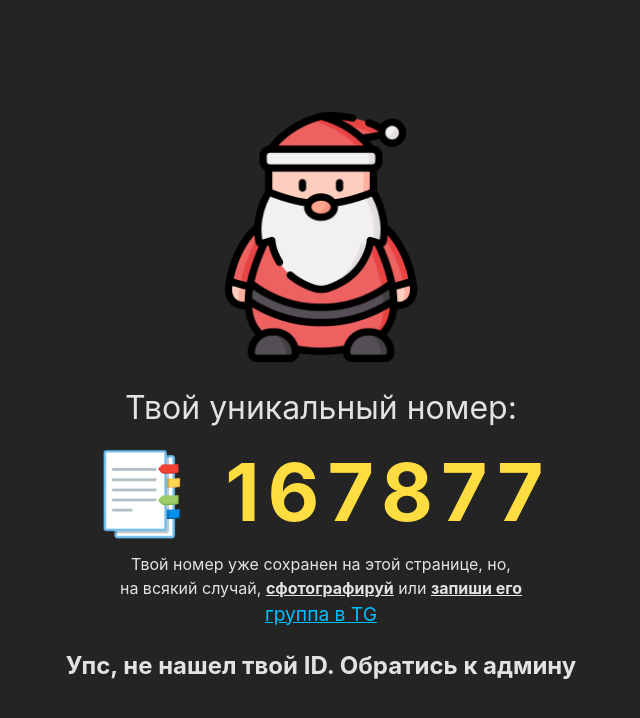
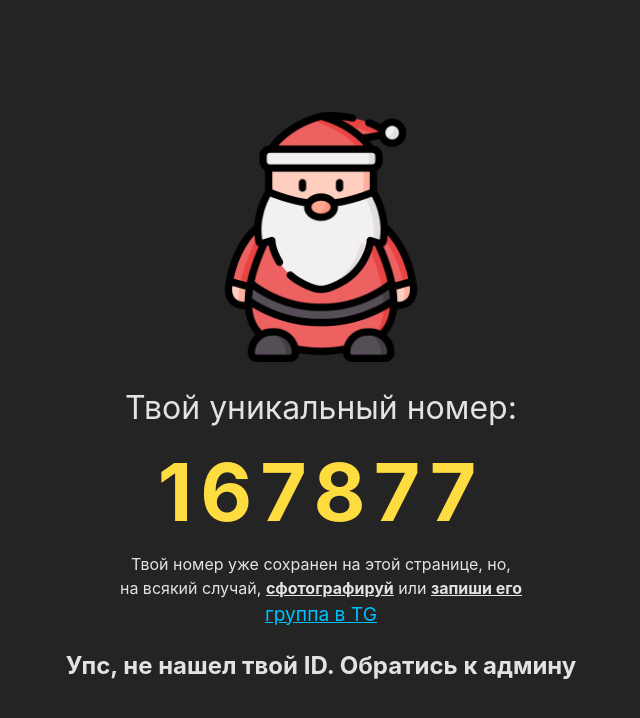
Before and after one commit to vic-kk/Random-Santa, a React (Vite) app: page / in a window 1280 px wide. Shown: the top 718 px of the page, without its empty margins (319-959 px from the left). Built offline with nearby package versions, Linux system fonts and the light colour scheme.

Commit message:
modified:   src/containers/CopyToClipboard/CopyToClipboard.tsx modified:   src/containers/RecipientLine/RecipientLine.tsx

```diff
--- a/src/containers/CopyToClipboard/CopyToClipboard.tsx
+++ b/src/containers/CopyToClipboard/CopyToClipboard.tsx
@@ -6,9 +6,10 @@ interface CopyToClipboardProps {
   title?: string;
   successMessage?: string;
   value: string;
+  showEmoji?: boolean;
 };
 
-const CopyToClipboard = ({ title = 'Нажми, чтобы скопировать', successMessage, value, children }: PropsWithChildren<CopyToClipboardProps>) => {
+const CopyToClipboard = ({ title = 'Нажми, чтобы скопировать', successMessage, value, showEmoji, children }: PropsWithChildren<CopyToClipboardProps>) => {
   const copyСonfig = {
     successMessage: successMessage,
   }
@@ -21,7 +22,8 @@ const CopyToClipboard = ({ title = 'Нажми, чтобы скопироват
       onClick={() => clickHandler()}
       title={title}
     >
-      📑 {children}
+      {showEmoji && <span>📑 </span>}
+      {children}
     </div>
   )
 }
--- a/src/containers/RecipientLine/RecipientLine.tsx
+++ b/src/containers/RecipientLine/RecipientLine.tsx
@@ -54,6 +54,7 @@ const RecipientLine = ({ value, field }: RecipientLineProps) => {
         <CopyToClipboard
           value={value}
           successMessage={`Адрес ${TITLES[field].toLocaleUpperCase()} скопирован`}
+          showEmoji
         >
           {value}
         </CopyToClipboard>
```
